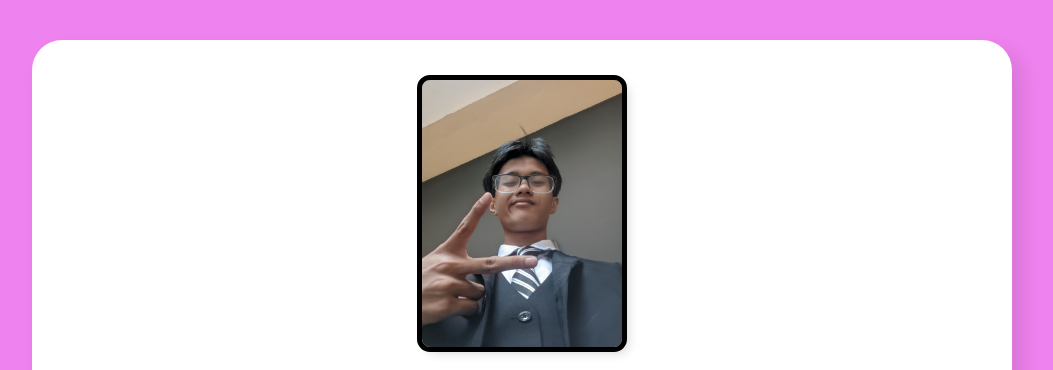
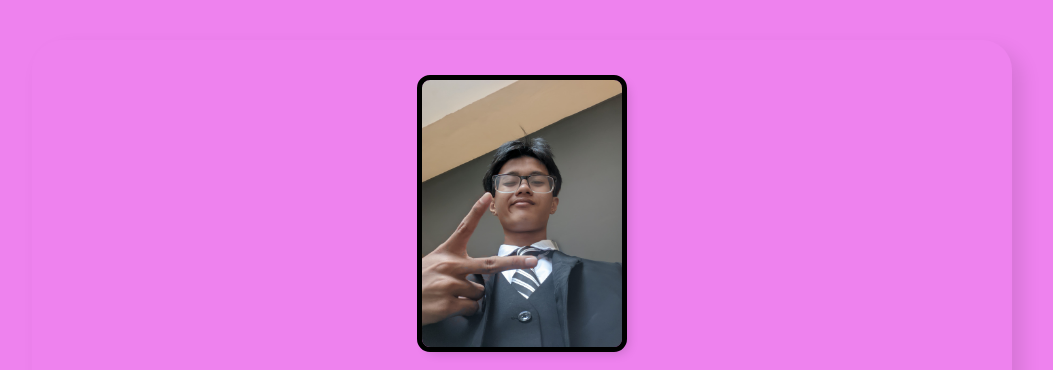
Before and after one commit to rayinyourheart/BSIT-22017-Angelo, a plain HTML site: page index.html in a window 1280 px wide. Shown: the top 370 px of the page, without its empty margins (118-1171 px from the left). Drawn offline with Linux system fonts and the light colour scheme.

Commit message:
Change background color of container to violet

```diff
--- a/index.html
+++ b/index.html
@@ -20,7 +20,7 @@
        .container {
             max-width: 900px;
             margin: 40px auto;
-            background: #fff;
+            background: #EE82EE;
             padding: 40px;
             border-radius: 30px;
             box-shadow: 10px 10px 20px rgba(0,0,0,0.1);
```
